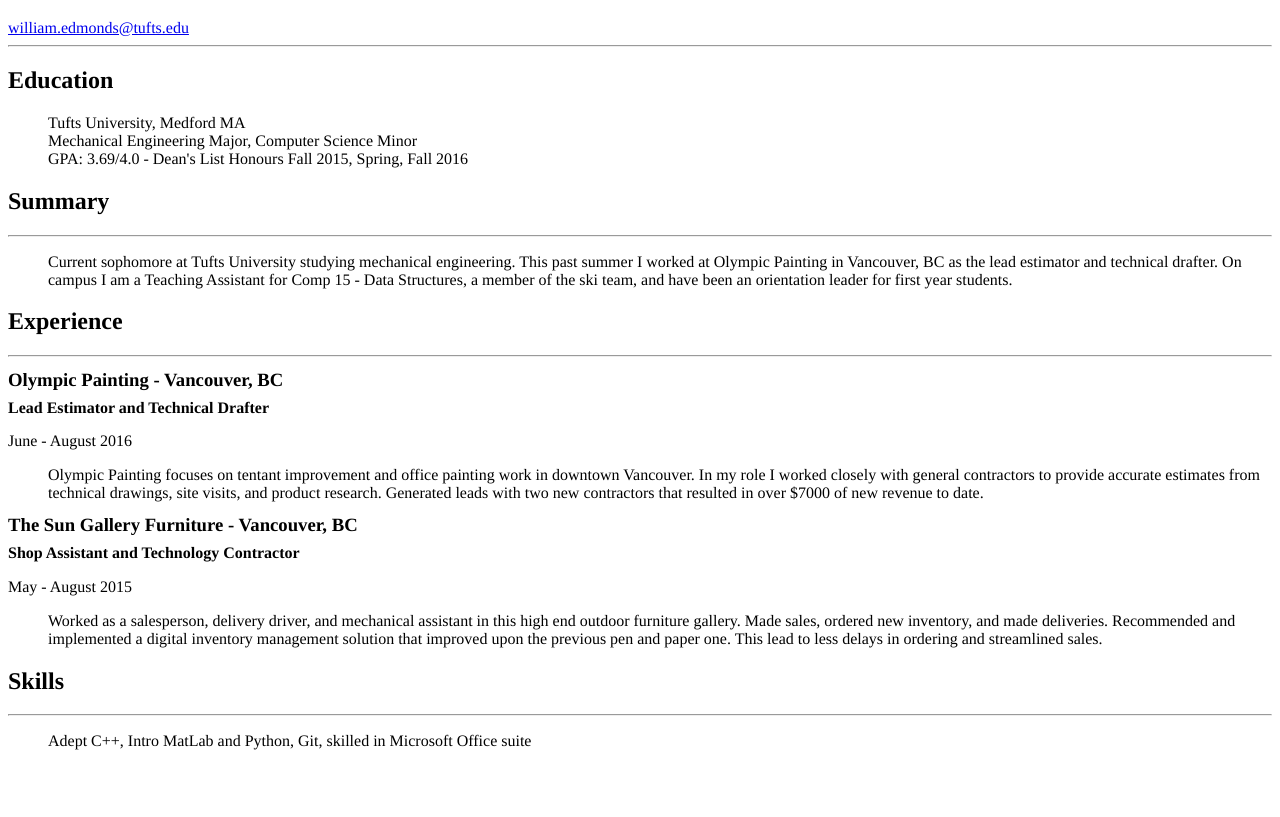
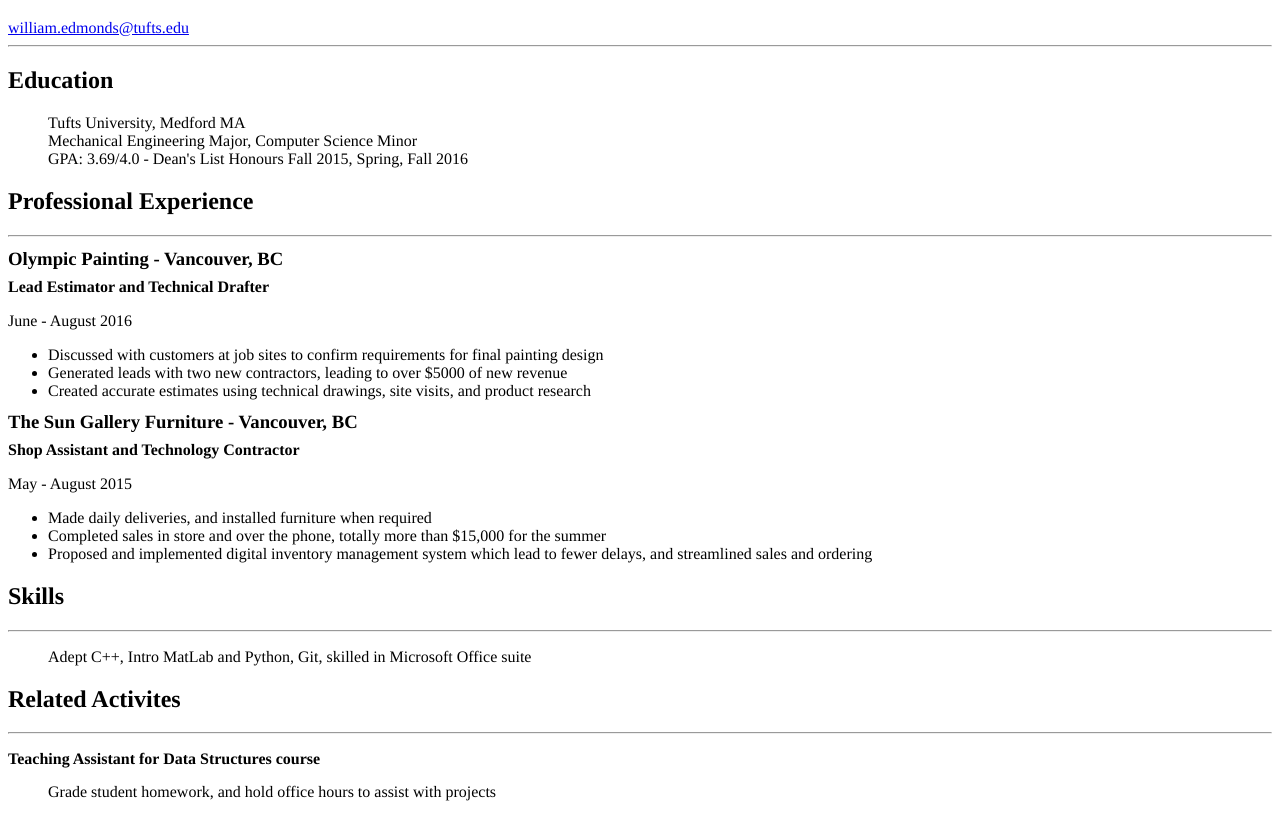
Before and after one commit to willedmonds/willedmonds.github.io, a plain HTML site: page resume.html in a window 1280 px wide. Shown: the part 61-878 px from the top of the page. Before the commit the page ends 827 px from the top, so only its background shows below. Drawn offline with Linux system fonts and the light colour scheme.

Commit message:
Updates to pass style tests

```diff
--- a/resume.html
+++ b/resume.html
@@ -1,6 +1,7 @@
 <!doctype html>
 <html>
         <head>
+        <meta charset="UTF-8"/>
         <link rel="stylesheet" href="style.css"/>
         <title> Will Edmonds Resume </title>
         </head>
@@ -18,25 +19,35 @@
                 <br/>GPA: 3.69/4.0 - Dean's List Honours Fall 2015, Spring, Fall 2016
                 </p>
 
-                <h2> Summary </h2>
-                <hr/>
-                <p> Current sophomore at Tufts University studying mechanical engineering. This past summer I worked at Olympic Painting in Vancouver, BC as the lead estimator and technical drafter. On campus I am a Teaching Assistant for Comp 15 - Data Structures, a member of the ski team, and have been an orientation leader for first year students.</p>
-
-                <h2> Experience </h2>
+                <h2> Professional Experience </h2>
                 <hr/>
                 <h3> Olympic Painting - Vancouver, BC </h3>
                 <h4> Lead Estimator and Technical Drafter</h4>
                 <p style="padding-left:0;"> June - August 2016 </p>
-                <p> Olympic Painting focuses on tentant improvement and office painting work in downtown Vancouver. In my role I worked closely with general contractors to provide accurate estimates from technical drawings, site visits, and product research. Generated leads with two new contractors that resulted in over $7000 of new revenue to date. </p>
+                <ul>
+                <li>Discussed with customers at job sites to confirm requirements for final painting design</li>
+                <li>Generated leads with two new contractors, leading to over $5000 of new revenue</li>
+                <li>Created accurate estimates using technical drawings, site visits, and product research </li>
+                </ul>
+
 
                 <h3> The Sun Gallery Furniture - Vancouver, BC </h3>
                 <h4> Shop Assistant and Technology Contractor </h4>
                 <p style="padding-left:0;"> May - August 2015 </p>
-                <p> Worked as a salesperson, delivery driver, and mechanical assistant in this high end outdoor furniture gallery. Made sales, ordered new inventory, and made deliveries. Recommended and implemented a digital inventory management solution that improved upon the previous pen and paper one. This lead to less delays in ordering and streamlined sales.
+                <ul>
+                <li>Made daily deliveries, and installed furniture when required</li>
+                <li>Completed sales in store and over the phone, totally more than $15,000 for the summer</li>
+                <li>Proposed and implemented digital inventory management system which lead to fewer delays, and streamlined sales and ordering</li>
+                </ul>
 
                 <h2> Skills </h2>
                 <hr/>
                 <p> Adept C++, Intro MatLab and Python, Git, skilled in Microsoft Office suite </p>
 
+                <h2> Related Activites</h2>
+                <hr/>
+                <h4>Teaching Assistant for Data Structures course</h4>
+                <p>Grade student homework, and hold office hours to assist with projects </p>
+
         </body>
 </html>
```
Also changed, not shown: bio.html (+1 -0 lines), index.html (+7 -1 lines), 1 other file.
